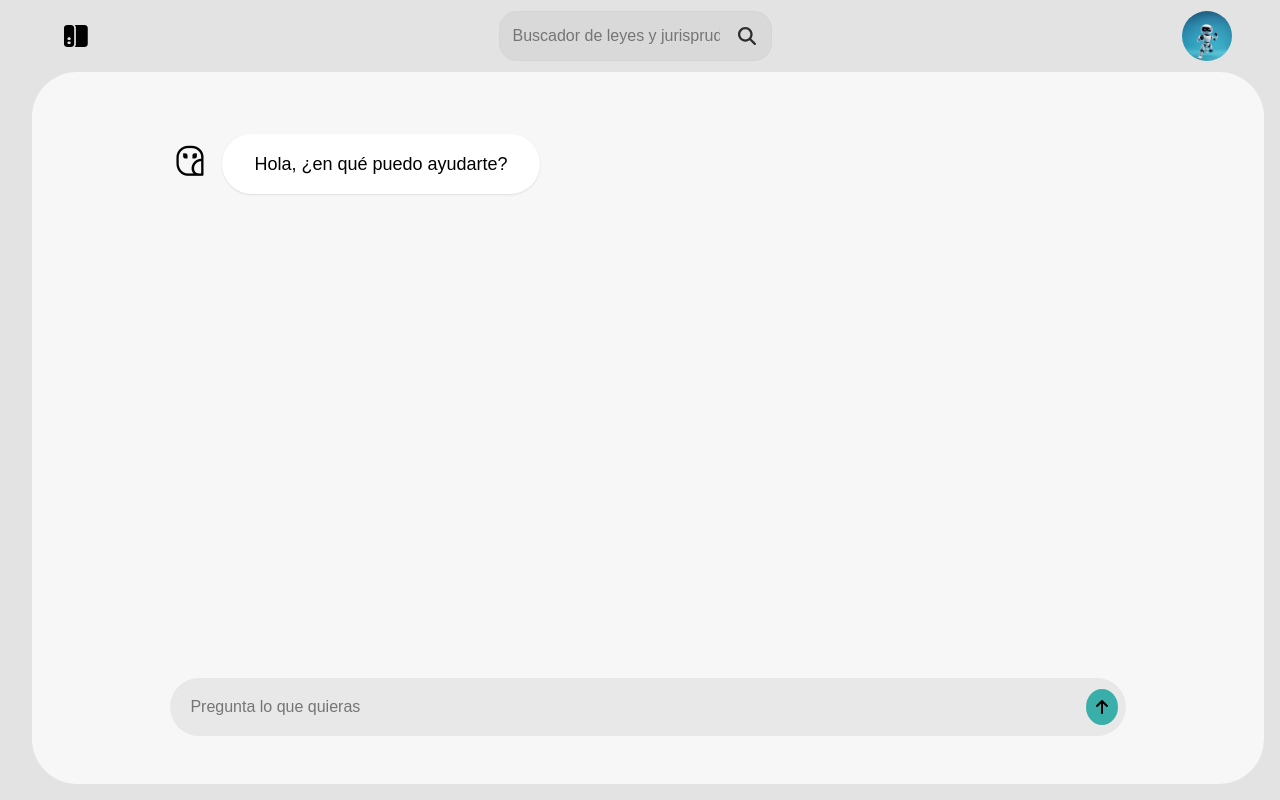
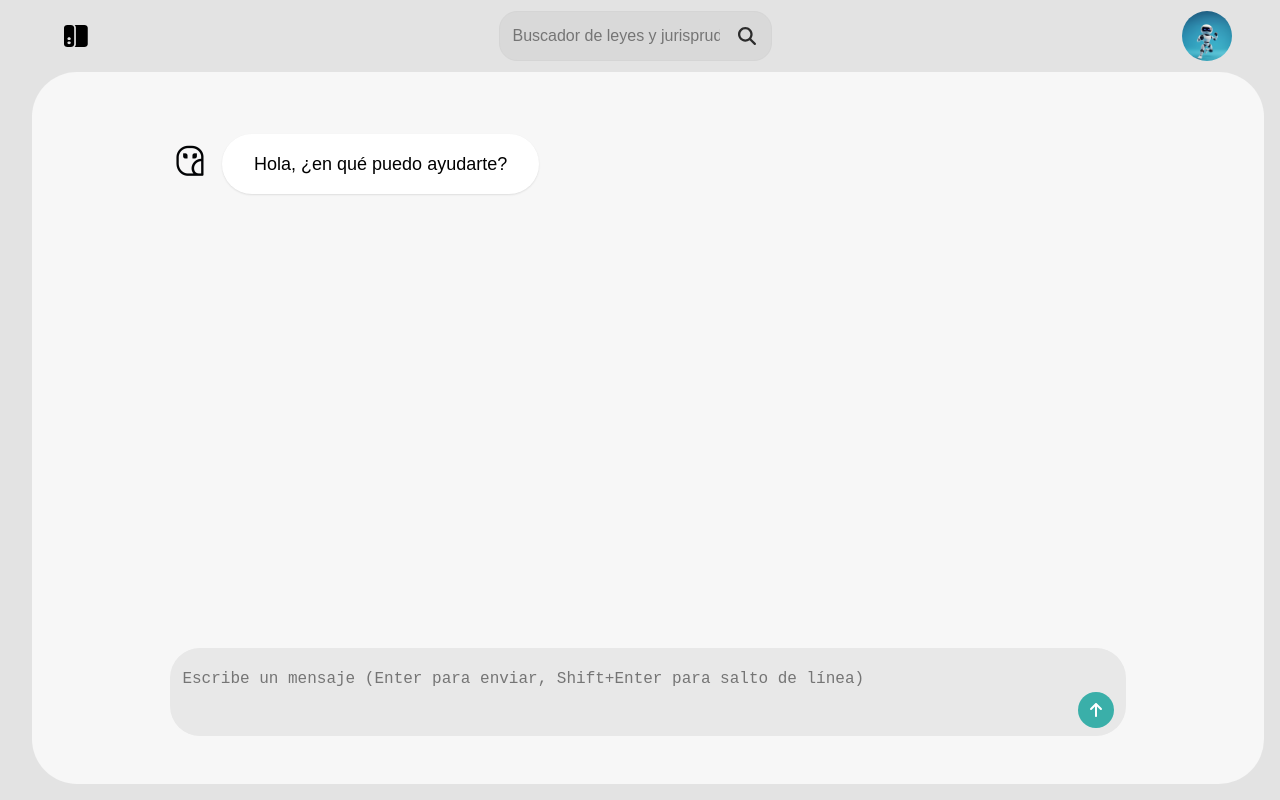
Before and after one commit to maurirosas/legaltechBuho, a React (Vite) app: page /Chat in a window 1280 px wide. Built offline with nearby package versions, Linux system fonts and the light colour scheme; no server answers.

Commit message:
Mejoras de front

```diff
--- a/src/components/Chat/Chat.jsx
+++ b/src/components/Chat/Chat.jsx
@@ -15,25 +15,30 @@ import {
   sendUserMessage,
 } from "../../services/chatService";
 import { AuthContext } from "../../context/AuthContext";
-
 import { callAI } from "../../services/ai";
 
 export const ChatComponent = () => {
   const { user } = useContext(AuthContext);
   const [chatId, setChatId] = useState(null);
   const [messages, setMessages] = useState([]);
+  const [typing, setTyping] = useState(false);
   const unsubRef = useRef(null);
   const bottomRef = useRef(null);
 
-  const scrollToBottom = () =>
-    bottomRef.current?.scrollIntoView({ behavior: "smooth", block: "end" });
+  const scrollToBottom = () => {
+    if (!bottomRef.current) return;
+    // espera a que el último nodo exista antes de scrollear
+    requestAnimationFrame(() => {
+      bottomRef.current?.scrollIntoView({ behavior: "smooth", block: "end" });
+    });
+  };
 
-  // 👇 autoscroll siempre que cambien los mensajes
+  // autoscroll cuando cambia la cantidad de mensajes
   useLayoutEffect(() => {
     scrollToBottom();
   }, [messages.length]);
 
-  // cargar/crear chat + historial + realtime
+  // cargar/crear chat + historial + suscripción realtime
   useEffect(() => {
     if (!user?.id) return;
 
@@ -51,11 +56,16 @@ export const ChatComponent = () => {
         }))
       );
 
+      // suscribirse a inserts del chat
       unsubRef.current?.();
       unsubRef.current = subscribeMessages(id, (row) => {
-        // reconciliar si es el eco del pendiente (comparamos metadata.client_id)
         const clientId = row?.metadata?.client_id;
+
         setMessages((prev) => {
+          // evita duplicados exactos por id
+          if (row.id && prev.some((m) => m.id === row.id)) return prev;
+
+          // reconciliar con el optimista si coincide client_id
           if (clientId) {
             const i = prev.findIndex(
               (m) => m.pending && m.clientId === clientId
@@ -71,7 +81,8 @@ export const ChatComponent = () => {
               return copy;
             }
           }
-          // si no es eco o no había pendiente, lo agregamos normal
+
+          // si no es eco de un pendiente, agregar normal
           return [
             ...prev,
             {
@@ -82,6 +93,9 @@ export const ChatComponent = () => {
             },
           ];
         });
+
+        // si llegó respuesta del asistente, apaga el indicador typing
+        if (row.sender === "assistant") setTyping(false);
       });
     })();
 
@@ -95,40 +109,35 @@ export const ChatComponent = () => {
     const clientId = crypto.randomUUID();
     setMessages((prev) => [
       ...prev,
-      {
-        text: userText,
-        isUser: true,
-        pending: true,
-        clientId,
-      },
+      { text: userText, isUser: true, pending: true, clientId },
     ]);
-    scrollToBottom();
 
-    // 2) insertar en DB (cuando llegue el evento realtime, reemplazará al pendiente)
+    // 2) Insert a DB (Realtime reemplazará el pendiente)
     try {
       await sendUserMessage(chatId, user.id, userText, clientId);
     } catch (e) {
-      // si falla, marcamos error en el “pendiente”
+      // marca el pendiente con error
       setMessages((prev) =>
         prev.map((m) =>
           m.pending && m.clientId === clientId ? { ...m, error: true } : m
         )
       );
-      return;
+      return; // no sigas si no se guardó
     }
 
-    // ahora pedimos a la IA (la respuesta la insertará la función y llegará por Realtime)
+    // 3) Llamar a la IA (la función insertará 'assistant' y Realtime lo pintará)
+    setTyping(true);
     try {
       await callAI(chatId, userText);
-      // opcional: puedes mostrar un "escribiendo..." hasta que llegue el mensaje del asistente
     } catch (e) {
       console.error("AI error", e);
-      // opcional: mostrar un mensaje de error en la UI
+      setTyping(false);
+      // mensaje de sistema de fallback opcional
+      setMessages((prev) => [
+        ...prev,
+        { text: "No pude obtener respuesta del asistente.", isUser: false },
+      ]);
     }
-    // 3) aquí luego llamas a tu backend de IA y, cuando responda,
-    // insertas el mensaje del assistant (no hace falta optimista para el bot):
-    // const aiReply = await callIA(userText, history);
-    // await sendAssistantMessage(chatId, aiReply);
   };
 
   const messagesToShow = messages.length
@@ -140,8 +149,8 @@ export const ChatComponent = () => {
       <Chat__messagesComponent
         messages={messagesToShow}
         bottomRef={bottomRef}
+        typing={typing}
       />
-      <div ref={bottomRef} />
       <Chat__inputComponent onSend={handleSend} />
     </Chat>
   );
--- a/src/components/Chat/Chat__input.jsx
+++ b/src/components/Chat/Chat__input.jsx
@@ -1,4 +1,4 @@
-import React, { useState } from "react";
+import React, { useRef, useState, useEffect } from "react";
 import {
   ChatInputWrapper,
   ChatInputField,
@@ -9,25 +9,54 @@ import { faArrowUp } from "@fortawesome/free-solid-svg-icons";
 
 export const Chat__inputComponent = ({ onSend }) => {
   const [input, setInput] = useState("");
+  const taRef = useRef(null);
+
+  const autosize = () => {
+    const el = taRef.current;
+    if (!el) return;
+    el.style.height = "auto";
+    el.style.height = `${el.scrollHeight}px`;
+  };
+
+  useEffect(() => {
+    autosize();
+  }, []);
+
+  const handleChange = (e) => {
+    setInput(e.target.value);
+    requestAnimationFrame(autosize);
+  };
 
   const handleSubmit = () => {
-    if (input.trim()) {
-      onSend(input);
-      setInput("");
+    const value = input.trim();
+    if (!value) return;
+    onSend(value);
+    setInput("");
+    requestAnimationFrame(() => {
+      const el = taRef.current;
+      if (el) el.style.height = "auto";
+    });
+  };
+
+  const onKeyDown = (e) => {
+    if (e.key === "Enter" && !e.shiftKey) {
+      e.preventDefault();
+      handleSubmit();
     }
   };
 
   return (
     <ChatInputWrapper>
       <ChatInputField
-        rows="1"
-        placeholder="Pregunta lo que quieras"
+        ref={taRef}
+        rows={1}
+        placeholder="Escribe un mensaje (Enter para enviar, Shift+Enter para salto de línea)"
         value={input}
-        onChange={(e) => setInput(e.target.value)}
-        onKeyDown={(e) => e.key === "Enter" && handleSubmit()}
+        onChange={handleChange}
+        onKeyDown={onKeyDown}
       />
-      <ChatInputButton onClick={handleSubmit}>
-        <FontAwesomeIcon icon={faArrowUp} style={{ color: "#000000" }} />
+      <ChatInputButton onClick={handleSubmit} aria-label="Enviar">
+        <FontAwesomeIcon icon={faArrowUp} />
       </ChatInputButton>
     </ChatInputWrapper>
   );
--- a/src/components/Chat/Chat__messages.jsx
+++ b/src/components/Chat/Chat__messages.jsx
@@ -1,14 +1,21 @@
 // src/components/Chat/Chat__messages.jsx
 import React from "react";
 import { Chat__messageComponent } from "./Chat__message";
-import { Chat__messages } from "../../styles/Chat.styled";
+import { Chat__messages, TypingBubble } from "../../styles/Chat.styled";
 
-export const Chat__messagesComponent = ({ messages, bottomRef }) => {
+export const Chat__messagesComponent = ({ messages, bottomRef, typing }) => {
   return (
     <Chat__messages>
       {messages.map((msg, idx) => (
         <Chat__messageComponent key={msg.id ?? msg.clientId ?? idx}  text={msg.text} isUser={msg.isUser} />
       ))}
+      {typing && (
+        <div style={{ display: "flex", margin: "8px 0" }}>
+          <TypingBubble>
+            <span /> <span /> <span />
+          </TypingBubble>
+        </div>
+      )}
       {/* 👇 ancla para scroll automático */}
       <div ref={bottomRef} />
     </Chat__messages>
--- a/src/styles/Chat.styled.jsx
+++ b/src/styles/Chat.styled.jsx
@@ -1,13 +1,25 @@
-import styled from "styled-components";
+import styled, { keyframes, css } from "styled-components";
 
+/* === Keyframes primero === */
+const messageIn = keyframes`
+  from { opacity: 0; transform: translateY(6px) scale(0.98); }
+  to   { opacity: 1; transform: translateY(0) scale(1); }
+`;
+
+const blink = keyframes`
+  0%, 80%, 100% { opacity: 0.2; }
+  40% { opacity: 1; }
+`;
+
+/* === Layout contenedores === */
 const ChatComponentWrapper = styled.div`
   flex-grow: 1;
-  transition: all 0.3s ease; // opcional, para animaciones suaves
+  transition: all 0.3s ease; /* opcional, para animaciones suaves */
 `;
 
 const ChatContainer = styled.div`
   display: flex;
-  overflow: hidden; // Evita scrolls indeseados
+  overflow: hidden; /* Evita scrolls indeseados */
   transition: all 0.3s ease-in-out;
   width: 100%;
 `;
@@ -17,13 +29,17 @@ const Chat = styled.div`
   border-radius: 45px;
   padding: 3rem 10%;
   height: 77vh;
-  width: Auto;
+  width: auto;
   background: #f7f7f7;
   display: flex;
   flex-direction: column;
   justify-content: space-between;
   flex: 1;
+
+  /* Si tienes padres flex, esto ayuda al scroll interno */
+  min-height: 0;
 `;
+
 const Chat__messages = styled.div`
   margin: 0;
   padding: 0;
@@ -32,14 +48,17 @@ const Chat__messages = styled.div`
   flex-direction: column;
   flex: 1;
   overflow-y: auto;
+  min-height: 0; /* evita que crezca infinito */
 `;
 
+/* === Burbujas === */
 const Chat__messageWrapper = styled.div`
   display: flex;
   align-items: center;
   justify-content: ${(props) => (props.$isUser ? "end" : "flex-start")};
   flex-direction: ${(props) => (props.$isUser ? "row-reverse" : "row")};
   margin: 10px 0;
+  animation: ${messageIn} 160ms ease-out both;
 `;
 
 const Chat__message = styled.div`
@@ -48,36 +67,48 @@ const Chat__message = styled.div`
   border-radius: 56px;
   box-shadow: 0 1px 2px rgba(0, 0, 0, 0.1);
   background-color: ${(props) => (props.$isUser ? "#ECECEC" : "#FFFFFF")};
-
   color: #000000;
   font-size: 18px;
+  word-wrap: break-word;
+  overflow-wrap: break-word;
 `;
 
+/* === Input === */
 const ChatInputWrapper = styled.div`
   display: flex;
-  align-items: center;
-  padding: 8px;
+  align-items: flex-end; /* para alinear el botón abajo */
+  padding: 8px 12px;
   border-radius: 30px;
   background-color: #e8e8e8;
   margin: 0 12px;
+  gap: 8px; /* separa textarea y botón */
 `;
 
-const ChatInputField = styled.input`
+const ChatInputField = styled.textarea`
   flex: 1;
   border: none;
   outline: none;
   background: transparent;
   font-size: 16px;
-  padding: 12px;
-  color: rgba(0, 0, 0, 0.54);
+  line-height: 1.4;
+  padding: 12px 0; /* padding vertical dentro del wrapper */
+  color: rgba(0, 0, 0, 0.84);
+
+  /* autogrow */
+  resize: none;              /* el usuario no “agarra” el borde */
+  overflow-y: auto;          /* aparece scroll si supera el max */
+  max-height: 30vh;          /* límite de crecimiento */
+  min-height: 24px;          /* 1 línea aprox */
+  white-space: pre-wrap;
+  word-break: break-word;
 `;
 
 const ChatInputButton = styled.button`
   background-color: #3aafa9;
   border: none;
   border-radius: 50%;
-  padding: 10px;
-  margin-left: 8px;
+  width: 36px;
+  height: 36px;
   cursor: pointer;
   display: flex;
   align-items: center;
@@ -92,6 +123,29 @@ const ChatInputButton = styled.button`
     background-color: #319e9b;
   }
 `;
+
+/* === Indicador "escribiendo..." === */
+export const TypingBubble = styled.div`
+  display: inline-flex;
+  align-items: center;
+  gap: 4px;
+  background: #fff;
+  color: #444;
+  border-radius: 16px;
+  padding: 8px 12px;
+  box-shadow: 0 1px 1px rgba(0,0,0,0.06);
+
+  span {
+    width: 6px;
+    height: 6px;
+    border-radius: 50%;
+    background: currentColor;
+    animation: ${blink} 1100ms infinite;
+  }
+  span:nth-child(2) { animation-delay: 150ms; }
+  span:nth-child(3) { animation-delay: 300ms; }
+`;
+
 export {
   ChatComponentWrapper,
   ChatContainer,
@@ -102,4 +156,4 @@ export {
   ChatInputWrapper,
   ChatInputField,
   ChatInputButton,
-}; // Export the styled components
+};
--- a/src/styles/SideBar.styled.jsx
+++ b/src/styles/SideBar.styled.jsx
@@ -1,7 +1,7 @@
 import styled from "styled-components";
 
 const SideBar = styled.div`
-  width: ${(props) => (props.$isOpen ? "30rem" : "0px")};
+  width: ${(props) => (props.$isOpen ? "380rem" : "0px")};
   background-color: #1d1d1d;
   color: #ecf0f1;
   padding: ${({ $isOpen }) => ($isOpen ? "1.2rem 1.2rem" : "0")};
```
